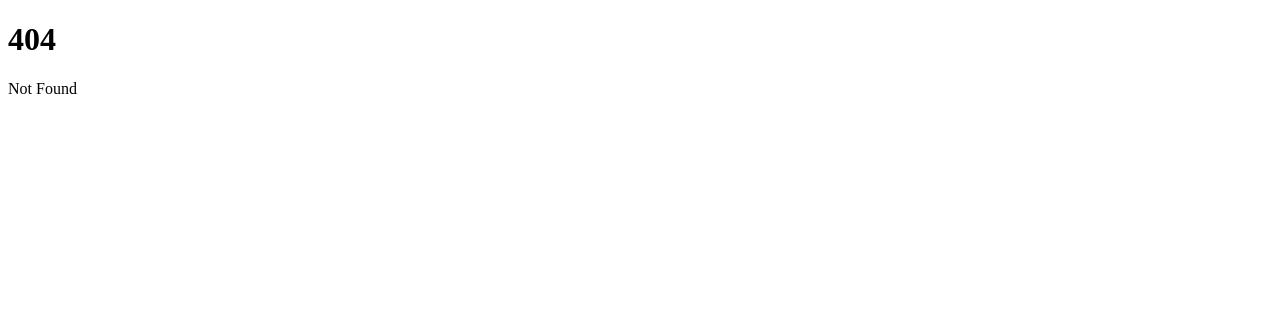
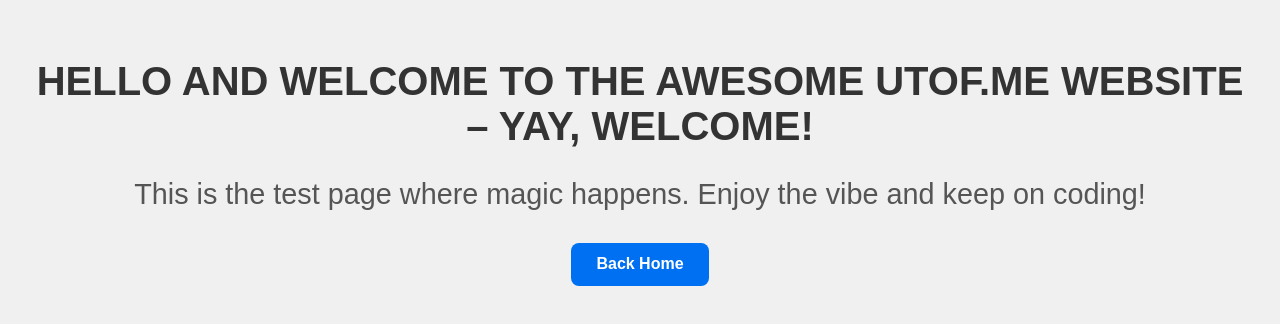
Before and after one commit to utof/utofme2svelte, a SvelteKit app: page /test in a window 1280 px wide. Before the commit this address had no page. Shown: the top 324 px of the page. Built offline with nearby package versions, Linux system fonts and the light colour scheme.

Commit message:
test 2 pages

```diff
--- a/src/routes/+page.svelte
+++ b/src/routes/+page.svelte
@@ -1,2 +1,74 @@
-<h1>Welcome to SvelteKit</h1>
-<p>Visit <a href="https://svelte.dev/docs/kit">svelte.dev/docs/kit</a> to read the documentation</p>
+<!-- <h1>Welcome to SvelteKit</h1>
+<p>Visit <a href="https://svelte.dev/docs/kit">svelte.dev/docs/kit</a> to read the documentation</p> -->
+
+<script>
+    // No extra logic needed for now!
+  </script>
+
+  <style>
+    /* Global body styles for a fun, vibrant background */
+    :global(body) {
+      margin: 0;
+      padding: 0;
+      font-family: 'Comic Sans MS', cursive, sans-serif;
+      background: linear-gradient(135deg, #ff9a9e 0%, #fad0c4 100%);
+      display: flex;
+      align-items: center;
+      justify-content: center;
+      height: 100vh;
+    }
+
+    .container {
+      text-align: center;
+      background: rgba(255, 255, 255, 0.9);
+      padding: 2rem;
+      border-radius: 1rem;
+      box-shadow: 0 4px 10px rgba(0, 0, 0, 0.15);
+      max-width: 600px;
+    }
+
+    h1 {
+      font-size: 3rem;
+      margin: 0 0 1rem;
+      animation: pop 0.8s ease-out;
+    }
+
+    @keyframes pop {
+      0% { transform: scale(0); opacity: 0; }
+      100% { transform: scale(1); opacity: 1; }
+    }
+
+    p {
+      font-size: 1.2rem;
+      margin: 1rem 0;
+      line-height: 1.5;
+    }
+
+    a.button {
+      display: inline-block;
+      margin-top: 2rem;
+      padding: 0.8rem 1.6rem;
+      background: #0070f3;
+      color: #fff;
+      text-decoration: none;
+      border-radius: 0.5rem;
+      font-weight: bold;
+      transition: background 0.3s ease;
+    }
+
+    a.button:hover {
+      background: #005bb5;
+    }
+  </style>
+
+  <div class="container">
+    <h1>Welcome to UTOF.ME</h1>
+    <p>
+      Here at UTOF.ME, we take your code and turn it into something ridiculously awesome!
+      Expect slick design, witty vibes, and a dash of professional magic.
+    </p>
+    <p>
+      Because why settle for boring when you can have extraordinary fun?
+    </p>
+    <a href="/test" class="button">Visit the Test Page</a>
+  </div>
--- /dev/null
+++ b/src/routes/test/+page.svelte
@@ -0,0 +1,46 @@
+<script>
+    // No extra logic needed here either!
+  </script>
+
+  <style>
+    :global(body) {
+      margin: 0;
+      padding: 2rem;
+      font-family: Arial, sans-serif;
+      background: #f0f0f0;
+      text-align: center;
+    }
+
+    h1 {
+      font-size: 2.5rem;
+      color: #333;
+      margin-bottom: 1rem;
+    }
+
+    .message {
+      font-size: 1.8rem;
+      color: #555;
+      margin-bottom: 2rem;
+    }
+
+    a.button {
+      display: inline-block;
+      padding: 0.8rem 1.6rem;
+      background: #0070f3;
+      color: #fff;
+      text-decoration: none;
+      border-radius: 0.5rem;
+      font-weight: bold;
+      transition: background 0.3s ease;
+    }
+
+    a.button:hover {
+      background: #005bb5;
+    }
+  </style>
+
+  <h1>HELLO AND WELCOME TO THE AWESOME UTOF.ME WEBSITE – YAY, WELCOME!</h1>
+  <p class="message">
+    This is the test page where magic happens. Enjoy the vibe and keep on coding!
+  </p>
+  <a href="/" class="button">Back Home</a>
```
